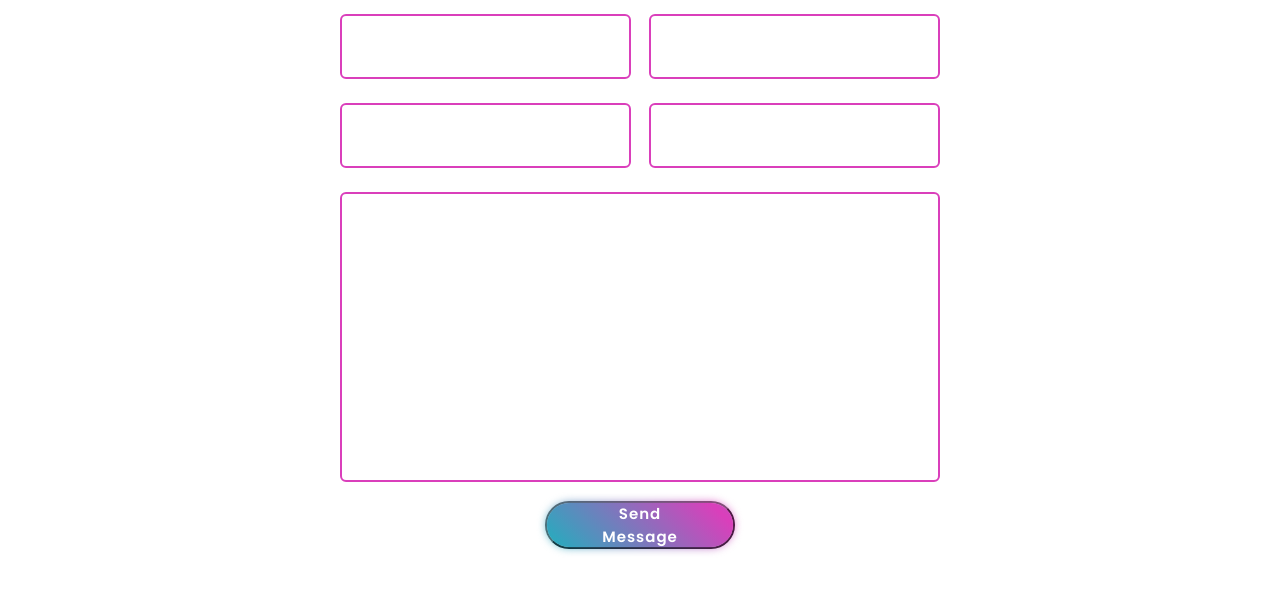
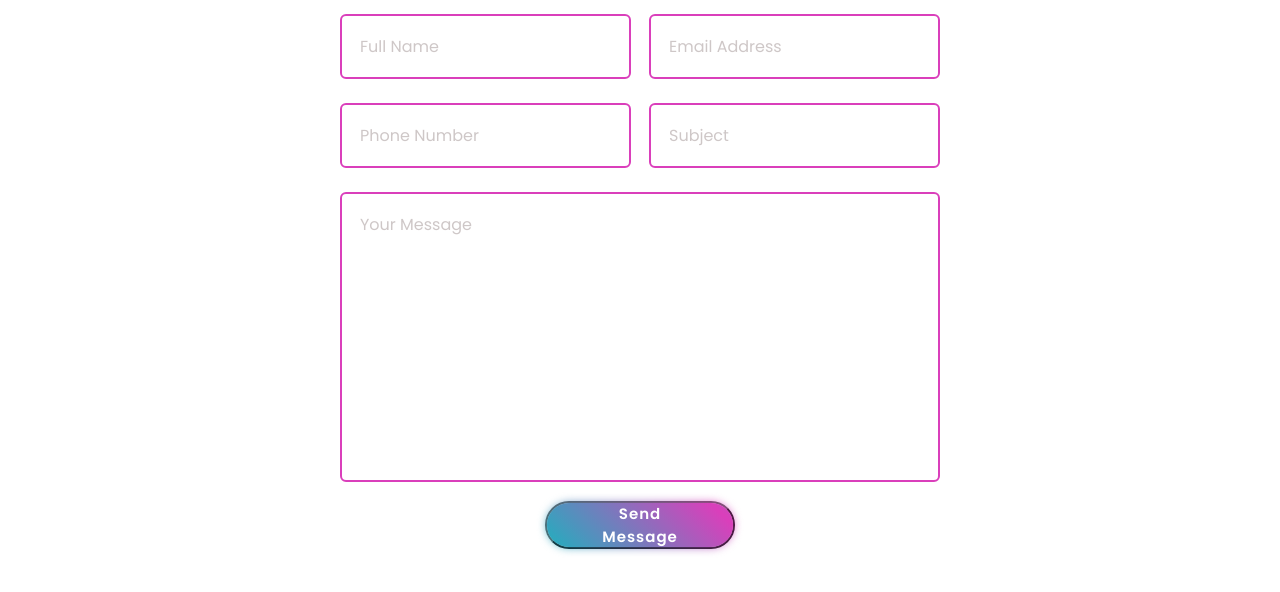
Before and after one commit to lightdawn01/portfolio, a plain HTML site: page contact.html in a window 1280 px wide. Shown: the part 156-748 px from the top of the page. Drawn offline with nearby package versions, Linux system fonts and the light colour scheme; some packages are replaced by stand-ins of ours; a script that the page names is missing.

Commit message:
Update style.css

```diff
--- a/style.css
+++ b/style.css
@@ -509,7 +509,7 @@ form .input-box {
 }
 
 .field .item::placeholder {
-  color: rgba(255, 255, 255, 0.3);
+  color: rgba(93, 70, 70, 0.3);
 }
 
 .field .error-txt {
```
